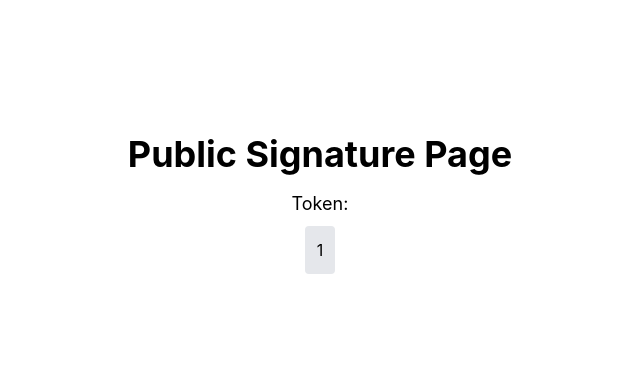
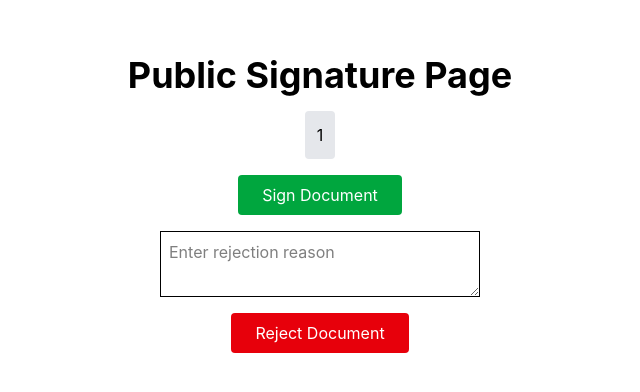
Before and after one commit to ipsitamaharana/mern-docsign-app, a React app in the folder Frontend/: page /sign/1 in a window 1280 px wide. Shown: the part 196-588 px from the top of the page, without its empty margins (320-960 px from the left). Built offline with nearby package versions, Linux system fonts and the light colour scheme; the HTML template or start-up script is replaced by a standard one.

Commit message:
Day 11 completed - signature status updates and rejection flow

```diff
--- a/Frontend/src/SignPage.jsx
+++ b/Frontend/src/SignPage.jsx
@@ -1,21 +1,89 @@
+import { useState } from "react";
 import { useParams } from "react-router-dom";
 
 function SignPage() {
   const { token } = useParams();
 
+  const [reason, setReason] = useState("");
+  const [message, setMessage] = useState("");
+
+  const handleSign = async () => {
+    console.log("Sign button clicked");
+    try {
+      const res = await fetch(
+        `http://localhost:5000/api/signatures/sign/${token}`,
+        {
+          method: "POST",
+        }
+      );
+
+      const data = await res.json();
+
+      setMessage(data.message);
+    } catch (error) {
+      setMessage("Error signing document");
+    }
+  };
+
+  const handleReject = async () => {
+    try {
+      const res = await fetch(
+        `http://localhost:5000/api/signatures/reject/${token}`,
+        {
+          method: "POST",
+          headers: {
+            "Content-Type": "application/json",
+          },
+          body: JSON.stringify({
+            reason,
+          }),
+        }
+      );
+
+      const data = await res.json();
+
+      setMessage(data.message);
+    } catch (error) {
+      setMessage("Error rejecting document");
+    }
+  };
+
   return (
-    <div className="min-h-screen flex flex-col justify-center items-center">
-      <h1 className="text-4xl font-bold mb-4">
+    <div className="min-h-screen flex flex-col justify-center items-center gap-4">
+      <h1 className="text-4xl font-bold">
         Public Signature Page
       </h1>
 
-      <p className="text-lg">
-        Token:
+      <p className="bg-gray-200 p-3 rounded">
+        {token}
       </p>
 
-      <p className="bg-gray-200 p-3 rounded mt-2">
-        {token}
-      </p>
+      <button
+        onClick={handleSign}
+        className="bg-green-600 text-white px-6 py-2 rounded"
+      >
+        Sign Document
+      </button>
+
+      <textarea
+        placeholder="Enter rejection reason"
+        value={reason}
+        onChange={(e) => setReason(e.target.value)}
+        className="border p-2 w-80"
+      />
+
+      <button
+        onClick={handleReject}
+        className="bg-red-600 text-white px-6 py-2 rounded"
+      >
+        Reject Document
+      </button>
+
+      {message && (
+        <p className="font-semibold">
+          {message}
+        </p>
+      )}
     </div>
   );
 }
```
Also changed, not shown: 2 other files (tests, documents, lock files or other folders).
